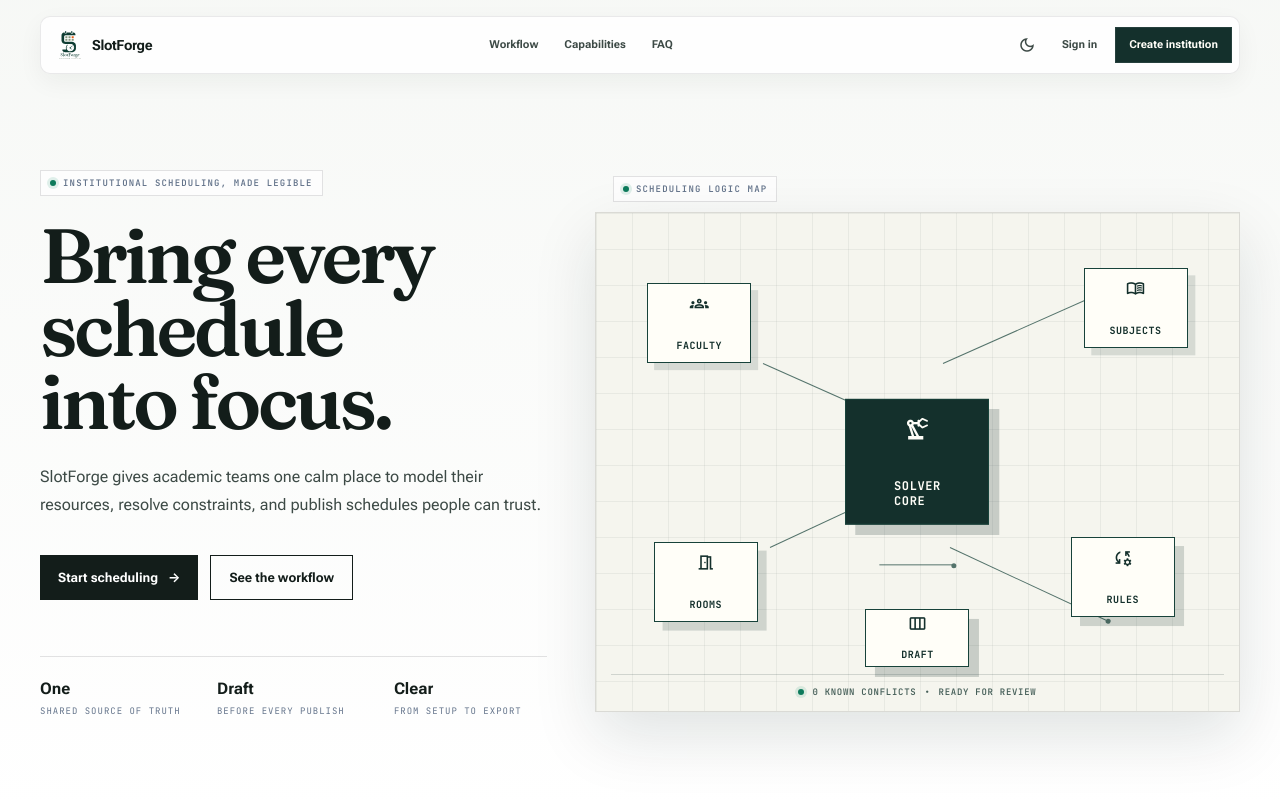
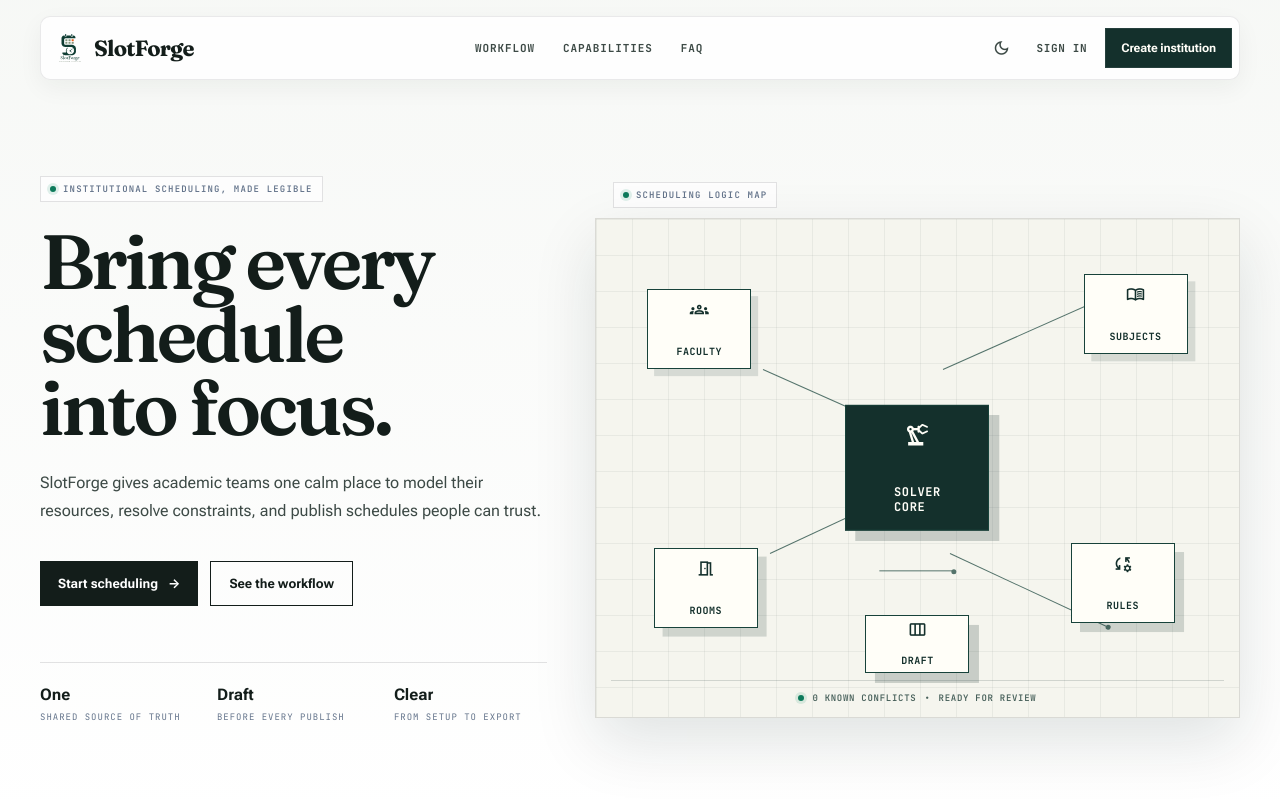
Before and after one commit to revanthlol/SlotForge, a React (Vite) app in the folder frontend/: page / in a window 1280 px wide. Shown: the top 800 px of the page. Built offline with nearby package versions, Linux system fonts and the light colour scheme; no server answers.

Commit message:
align landing navigation typography

```diff
--- a/frontend/src/features/auth/pages/LandingPage.tsx
+++ b/frontend/src/features/auth/pages/LandingPage.tsx
@@ -46,9 +46,9 @@
     <div className="stitch-landing min-h-screen bg-paper text-on-surface">
       <header className="stitch-header">
         <nav className={`stitch-container stitch-nav-floating ${scrolled ? 'is-scrolled' : ''}`} aria-label="Public navigation">
-          <Link to="/" className="flex shrink-0 items-center gap-2" aria-label="SlotForge home">
+          <Link to="/" className="stitch-nav-brand flex shrink-0 items-center gap-2.5" aria-label="SlotForge home">
             <img src={theme === 'dark' ? '/logo/logo-dark.svg' : '/logo/logo.svg'} alt="" className="h-7 w-7 object-contain" />
-            <span className="text-sm font-bold tracking-tight text-on-surface">SlotForge</span>
+            <span className="stitch-nav-wordmark">SlotForge</span>
           </Link>
           <div className="hidden items-center gap-1 md:flex">
             <a href="#workflow">Workflow</a>
--- a/frontend/src/index.css
+++ b/frontend/src/index.css
@@ -223,22 +223,23 @@
 
 /* Stitch-inspired public landing: editorial, operational, deliberately quiet. */
 .stitch-landing { background: var(--color-paper); }
-.stitch-landing section[id] { scroll-margin-top: 86px; }
+.stitch-landing section[id] { scroll-margin-top: 92px; }
 .stitch-container { width: min(100% - 48px, 1200px); margin-inline: auto; }
 .stitch-header { position: fixed; top: 16px; z-index: 50; width: 100%; pointer-events: none; }
-.stitch-nav-floating { display: flex; height: 58px; align-items: center; justify-content: space-between; gap: 20px; border: 1px solid color-mix(in srgb, var(--color-rule) 75%, transparent); border-radius: 10px; background: color-mix(in srgb, var(--color-paper-raised) 82%, transparent); box-shadow: 0 8px 24px rgba(8, 30, 24, .05); backdrop-filter: blur(18px); pointer-events: auto; transition: height var(--motion-standard) var(--motion-spring), box-shadow var(--motion-standard) var(--motion-ease), background-color var(--motion-standard) var(--motion-ease), border-color var(--motion-standard) var(--motion-ease); }
-.stitch-nav-floating.is-scrolled { height: 50px; border-color: var(--color-rule); background: color-mix(in srgb, var(--color-paper-raised) 94%, transparent); box-shadow: 0 12px 32px rgba(8, 30, 24, .11); }
+.stitch-nav-floating { display: flex; height: 64px; align-items: center; justify-content: space-between; gap: 20px; border: 1px solid color-mix(in srgb, var(--color-rule) 75%, transparent); border-radius: 10px; background: color-mix(in srgb, var(--color-paper-raised) 82%, transparent); box-shadow: 0 8px 24px rgba(8, 30, 24, .05); backdrop-filter: blur(18px); pointer-events: auto; transition: height var(--motion-standard) var(--motion-spring), box-shadow var(--motion-standard) var(--motion-ease), background-color var(--motion-standard) var(--motion-ease), border-color var(--motion-standard) var(--motion-ease); }
+.stitch-nav-floating.is-scrolled { height: 56px; border-color: var(--color-rule); background: color-mix(in srgb, var(--color-paper-raised) 94%, transparent); box-shadow: 0 12px 32px rgba(8, 30, 24, .11); }
 .stitch-nav-floating > :first-child { margin-left: 15px; }
 .stitch-nav-floating > :last-child { margin-right: 7px; }
-.stitch-nav-floating a[href^="#"] { padding: 8px 11px; color: var(--color-on-surface-variant); font-size: 11px; font-weight: 650; transition: color var(--motion-fast) var(--motion-ease), background-color var(--motion-fast) var(--motion-ease); }
+.stitch-nav-wordmark { color: var(--color-on-surface); font-family: var(--font-display); font-size: 22px; font-weight: 700; letter-spacing: -.035em; line-height: 1; }
+.stitch-nav-floating a[href^="#"] { padding: 9px 12px; color: var(--color-on-surface-variant); font-family: var(--font-mono); font-size: 11px; font-weight: 700; letter-spacing: .08em; text-transform: uppercase; transition: color var(--motion-fast) var(--motion-ease), background-color var(--motion-fast) var(--motion-ease); }
 .stitch-nav-floating a[href^="#"]:hover { color: var(--color-on-surface); background: var(--color-accent-soft); }
 .stitch-nav-icon { display: grid; width: 34px; height: 34px; place-items: center; color: var(--color-on-surface-variant); transition: background-color var(--motion-fast) var(--motion-ease), color var(--motion-fast) var(--motion-ease), transform var(--motion-fast) var(--motion-spring); }
 .stitch-nav-icon:hover { background: var(--color-accent-soft); color: var(--color-primary); transform: rotate(-8deg); }
-.stitch-nav-signin { padding: 8px 10px; color: var(--color-on-surface-variant); font-size: 11px; font-weight: 700; transition: color var(--motion-fast) var(--motion-ease); }
+.stitch-nav-signin { padding: 9px 10px; color: var(--color-on-surface-variant); font-family: var(--font-mono); font-size: 11px; font-weight: 700; letter-spacing: .06em; text-transform: uppercase; transition: color var(--motion-fast) var(--motion-ease); }
 .stitch-nav-signin:hover { color: var(--color-on-surface); }
-.stitch-nav-primary { display: inline-flex; align-items: center; min-height: 36px; padding: 0 14px; background: #14302c; color: #fffef8; font-size: 11px; font-weight: 700; box-shadow: inset 0 0 0 1px rgba(255, 255, 255, .08); transition: transform var(--motion-fast) var(--motion-spring), background-color var(--motion-fast) var(--motion-ease), box-shadow var(--motion-fast) var(--motion-ease); }
+.stitch-nav-primary { display: inline-flex; align-items: center; min-height: 40px; padding: 0 16px; background: #14302c; color: #fffef8; font-size: 12px; font-weight: 700; letter-spacing: -.01em; box-shadow: inset 0 0 0 1px rgba(255, 255, 255, .08); transition: transform var(--motion-fast) var(--motion-spring), background-color var(--motion-fast) var(--motion-ease), box-shadow var(--motion-fast) var(--motion-ease); }
 .stitch-nav-primary:hover { background: #0d4e3d; box-shadow: 0 7px 15px rgba(20, 48, 44, .22); transform: translateY(-1px); }
-.stitch-hero { padding-top: 74px; background: linear-gradient(180deg, color-mix(in srgb, var(--color-paper) 78%, #f2f2eb), var(--color-paper-raised)); overflow: hidden; }
+.stitch-hero { padding-top: 80px; background: linear-gradient(180deg, color-mix(in srgb, var(--color-paper) 78%, #f2f2eb), var(--color-paper-raised)); overflow: hidden; }
 .stitch-status, .solver-map-kicker { display: inline-flex; align-items: center; gap: 7px; border: 1px solid var(--color-rule); background: color-mix(in srgb, var(--color-paper-raised) 72%, transparent); padding: 6px 9px; color: var(--color-mono-grey); font: 600 9px var(--font-mono); letter-spacing: .13em; text-transform: uppercase; }
 .stitch-status-dot { width: 6px; height: 6px; flex: 0 0 auto; border-radius: 50%; background: var(--color-primary); box-shadow: 0 0 0 3px var(--color-accent-soft); }
 .stitch-display { font-family: var(--font-display); font-size: clamp(3rem, 6vw, 5.6rem); font-weight: 600; line-height: .95; letter-spacing: -.045em; }
```
